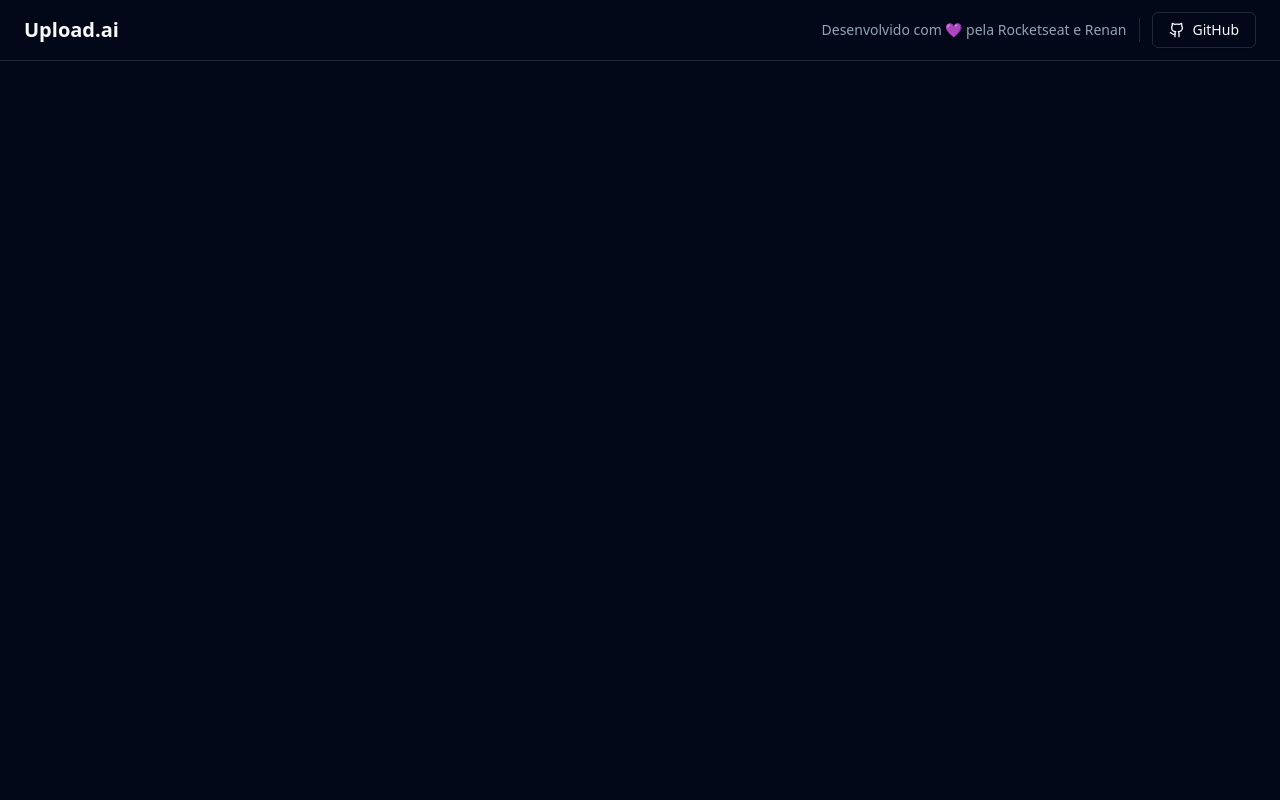
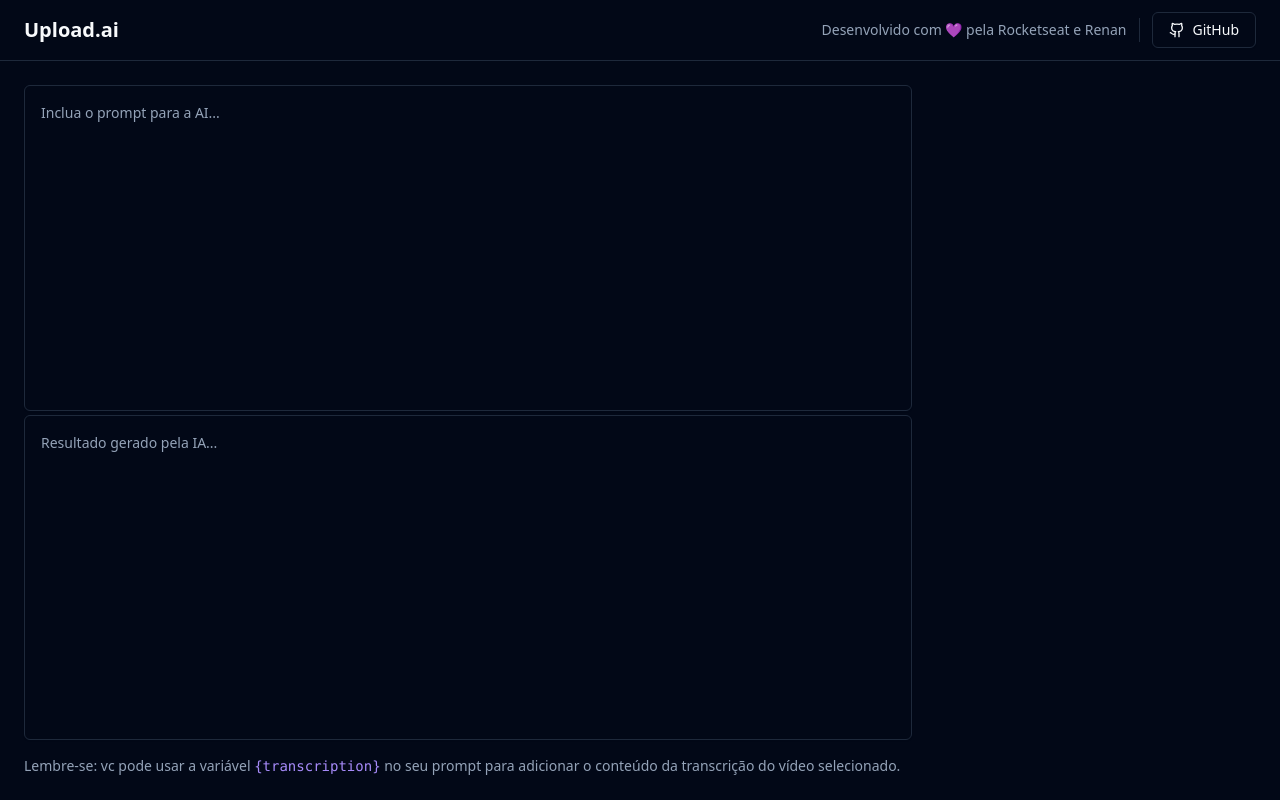
Before and after one commit to Renan04lima/upload.ai-nlw-mastery, a React (Vite) app in the folder upload-ai-web/: page / in a window 1280 px wide. Built offline with nearby package versions, Linux system fonts and the light colour scheme.

Commit message:
feat: add textarea on the left side

```diff
--- a/upload-ai-web/src/App.tsx
+++ b/upload-ai-web/src/App.tsx
@@ -1,6 +1,7 @@
 import { Button } from "./components/ui/button"
 import { Github } from "lucide-react"
 import { Separator } from "./components/ui/separator"
+import { Textarea } from "./components/ui/textarea"
 
 export function App() {
   return (
@@ -19,6 +20,27 @@
           </Button>
         </div>
       </div>
+      <main className="flex-1 flex p-6 gap-6">
+        <div className="flex flex-col flex-1 gap-4">
+          <div className="grid grid-rows-2 gap-1 flex-1">
+            <Textarea
+              className="resize-none leading-relaxed p-4"
+              placeholder="Inclua o prompt para a AI..."
+            />
+            <Textarea
+              className="resize-none leading-relaxed p-4"
+              placeholder="Resultado gerado pela IA..."
+              readOnly
+            />
+          </div>
+
+          <p className="text-sm text-muted-foreground">
+            Lembre-se: vc pode usar a variável <code className="text-violet-400">{'{transcription}'}</code> no seu prompt para adicionar o conteúdo da transcrição do vídeo selecionado.
+          </p>
+        </div>
+
+        <aside className="w-80"></aside>
+      </main>
     </div>
   )
 }
--- /dev/null
+++ b/upload-ai-web/src/components/ui/textarea.tsx
@@ -0,0 +1,24 @@
+import * as React from "react"
+
+import { cn } from "@/lib/utils"
+
+export interface TextareaProps
+  extends React.TextareaHTMLAttributes<HTMLTextAreaElement> {}
+
+const Textarea = React.forwardRef<HTMLTextAreaElement, TextareaProps>(
+  ({ className, ...props }, ref) => {
+    return (
+      <textarea
+        className={cn(
+          "flex min-h-[60px] w-full rounded-md border border-input bg-transparent px-3 py-2 text-sm shadow-sm placeholder:text-muted-foreground focus-visible:outline-none focus-visible:ring-1 focus-visible:ring-ring disabled:cursor-not-allowed disabled:opacity-50",
+          className
+        )}
+        ref={ref}
+        {...props}
+      />
+    )
+  }
+)
+Textarea.displayName = "Textarea"
+
+export { Textarea }
```
